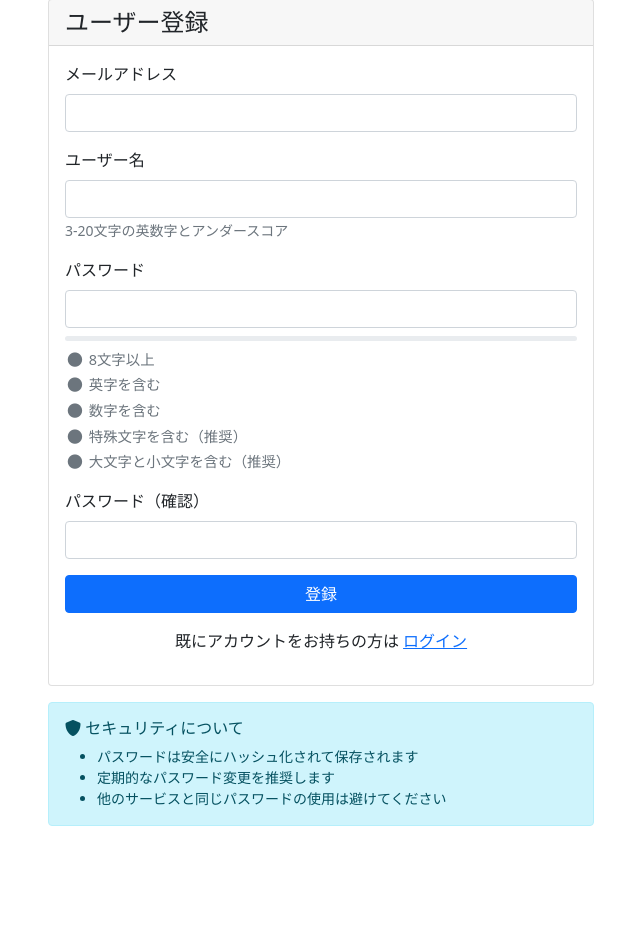
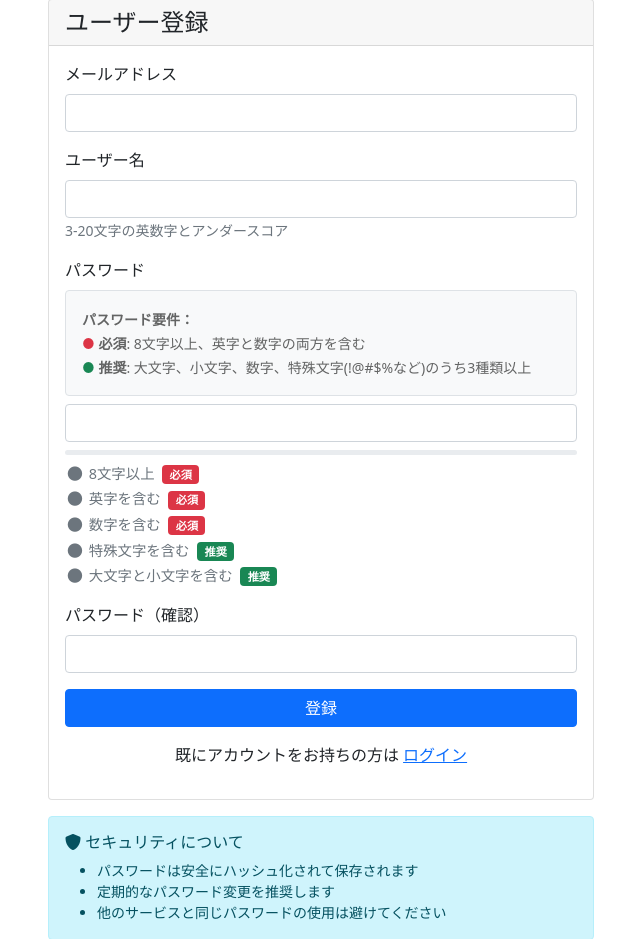
Before and after one commit to yukita39/learning-log-pwa, a Flask app: page /register in a window 1280 px wide. Shown: the part 49-988 px from the top of the page, without its empty margins (319-959 px from the left). Before the commit the page ends 875 px from the top, so only its background shows below. Run offline with Flask 3, Linux system fonts and the light colour scheme.

Commit message:
パスワードポリシー強化と最低要件の表示

```diff
--- a/templates/register.html
+++ b/templates/register.html
@@ -25,6 +25,10 @@
             width: 20px;
             text-align: center;
         }
+        .requirement .badge {
+            font-size: 0.7rem;
+            margin-left: 0.25rem;
+        }
         .password-strength {
             height: 5px;
             margin-top: 0.5rem;
@@ -40,6 +44,10 @@
         .strength-fair { background-color: #ffc107; }
         .strength-good { background-color: #28a745; }
         .strength-strong { background-color: #20c997; }
+        .alert-light {
+            background-color: #f8f9fa;
+            border: 1px solid #dee2e6 !important;
+        }
     </style>
 </head>
 <body>
@@ -89,6 +97,16 @@
 
                             <div class="mb-3">
                                 {{ form.password.label(class="form-label") }}
+
+                                <!-- パスワード要件の説明 -->
+                                <div class="alert alert-light border mb-2">
+                                    <small>
+                                        <strong>パスワード要件：</strong><br>
+                                        <span class="text-danger">●</span> <strong>必須</strong>: 8文字以上、英字と数字の両方を含む<br>
+                                        <span class="text-success">●</span> <strong>推奨</strong>: 大文字、小文字、数字、特殊文字(!@#$%など)のうち3種類以上
+                                    </small>
+                                </div>
+
                                 {{ form.password(class="form-control" + (" is-invalid" if form.password.errors else ""),
                                                 id="password",
                                                 onkeyup="checkPassword()") }}
@@ -104,19 +122,19 @@
 
                                 <div class="password-requirements">
                                     <div class="requirement" id="req-length">
-                                        <i class="fas fa-circle"></i> 8文字以上
+                                        <i class="fas fa-circle"></i> 8文字以上 <span class="badge bg-danger">必須</span>
                                     </div>
                                     <div class="requirement" id="req-letter">
-                                        <i class="fas fa-circle"></i> 英字を含む
+                                        <i class="fas fa-circle"></i> 英字を含む <span class="badge bg-danger">必須</span>
                                     </div>
                                     <div class="requirement" id="req-number">
-                                        <i class="fas fa-circle"></i> 数字を含む
+                                        <i class="fas fa-circle"></i> 数字を含む <span class="badge bg-danger">必須</span>
                                     </div>
                                     <div class="requirement" id="req-special">
-                                        <i class="fas fa-circle"></i> 特殊文字を含む（推奨）
+                                        <i class="fas fa-circle"></i> 特殊文字を含む <span class="badge bg-success">推奨</span>
                                     </div>
                                     <div class="requirement" id="req-case">
-                                        <i class="fas fa-circle"></i> 大文字と小文字を含む（推奨）
+                                        <i class="fas fa-circle"></i> 大文字と小文字を含む <span class="badge bg-success">推奨</span>
                                     </div>
                                 </div>
                             </div>
@@ -175,6 +193,9 @@
             updateRequirement('req-special', requirements.special);
             updateRequirement('req-case', requirements.case);
 
+            // 必須要件を満たしているかチェック
+            const mandatoryMet = requirements.length && requirements.letter && requirements.number;
+
             // パスワード強度を計算
             let strength = 0;
             Object.values(requirements).forEach(met => {
@@ -186,13 +207,14 @@
             const strengthPercent = (strength / 5) * 100;
             strengthBar.style.width = strengthPercent + '%';
 
-            if (strength <= 2) {
+            // 必須要件を満たしていない場合は常に弱い
+            if (!mandatoryMet) {
                 strengthBar.className = 'password-strength-bar strength-weak';
             } else if (strength === 3) {
                 strengthBar.className = 'password-strength-bar strength-fair';
             } else if (strength === 4) {
                 strengthBar.className = 'password-strength-bar strength-good';
-            } else {
+            } else if (strength === 5) {
                 strengthBar.className = 'password-strength-bar strength-strong';
             }
 
```
